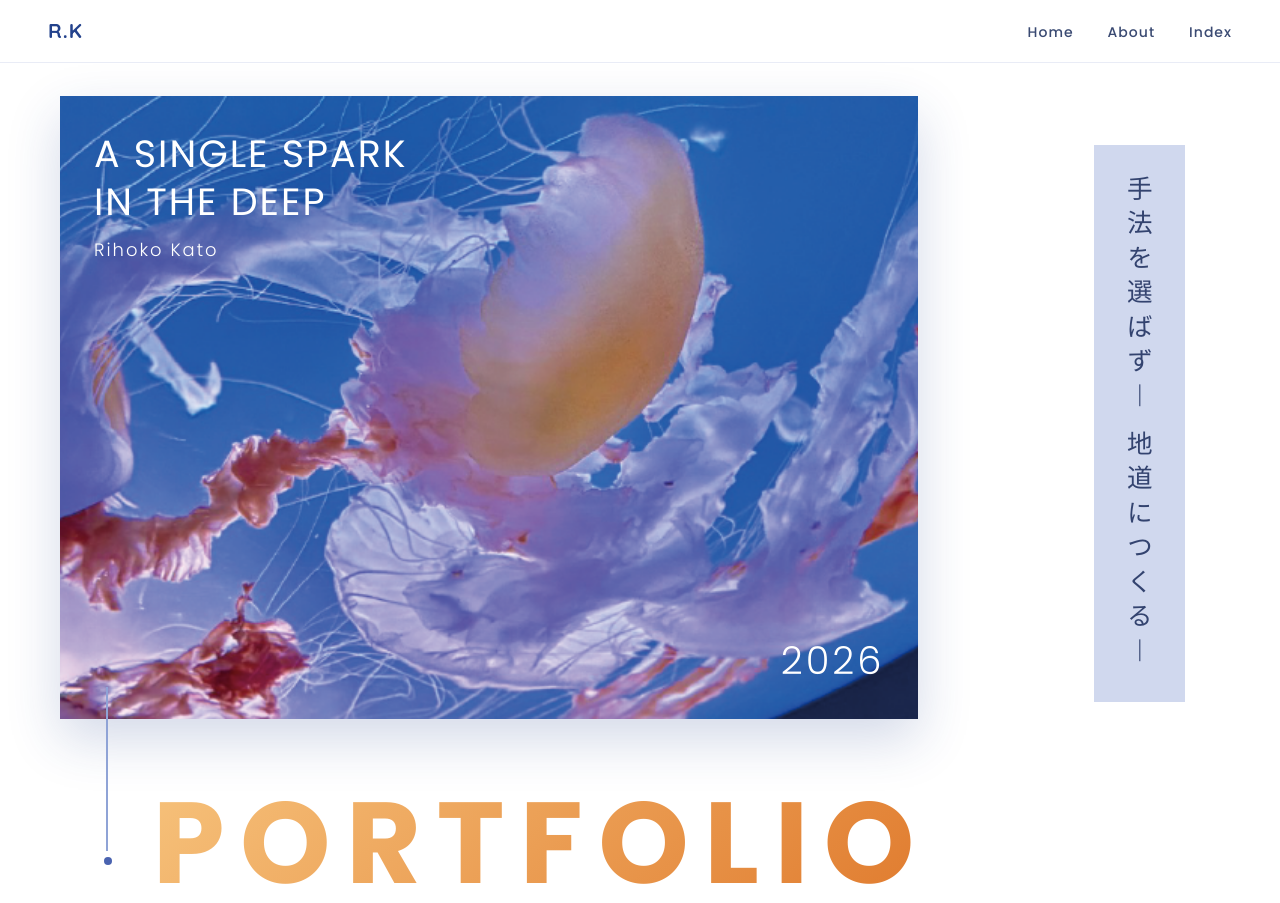
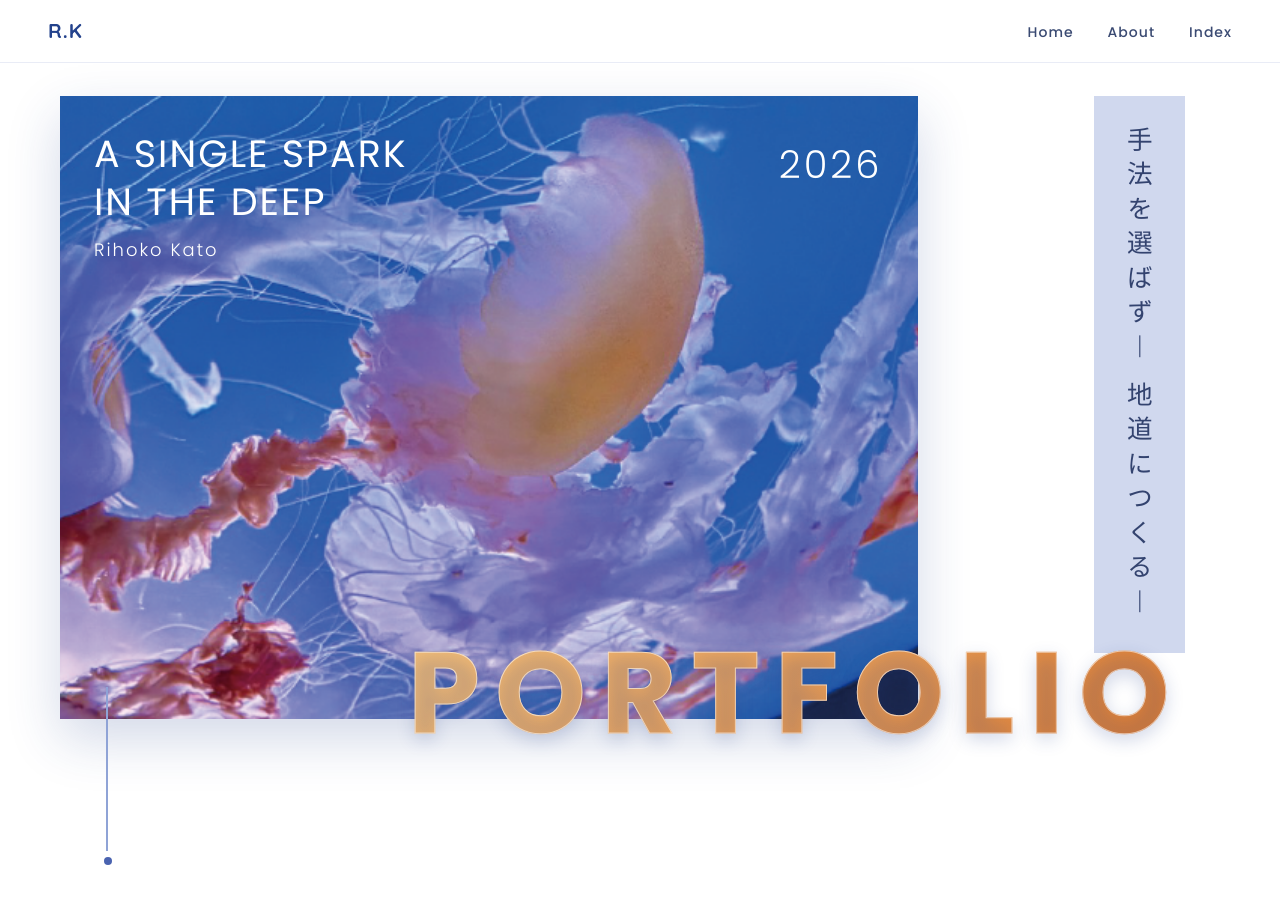
Before and after one commit to Rihoko-Kato/Portfolio2026, a plain HTML site: page index.html in a window 1280 px wide. Shown: the top 903 px of the page. Drawn offline with Linux system fonts and the light colour scheme.

Commit message:
位置変更

```diff
--- a/css/style.css
+++ b/css/style.css
@@ -79,6 +79,7 @@ section { scroll-margin-top: 70px; }
 .home__cover {
   position: absolute; top: 0; left: 0;
   width: 74%; height: 76%;
+  z-index: 1;
   box-shadow: 0 20px 50px rgba(35,66,140,.20);
 }
 .home__photo {
@@ -90,7 +91,7 @@ section { scroll-margin-top: 70px; }
     radial-gradient(90% 120% at 30% 70%, rgba(200,120,150,.45) 0%, rgba(200,120,150,0) 50%),
     linear-gradient(150deg, #2f52a8 0%, #3f66c4 50%, #5478d0 100%);*/
 }
-.home__caption { position: absolute; inset: 0; padding: clamp(18px, 3vw, 34px); color: #fff; }
+.home__caption { position: absolute; inset: 0; padding: clamp(18px, 3vw, 34px); color: #fff; z-index: 2; }
 .home__title {
   font-family: "Poppins", sans-serif; font-weight: 400;
   font-size: clamp(20px, 3vw, 38px); letter-spacing: 2px; line-height: 1.25;
@@ -118,15 +119,19 @@ section { scroll-margin-top: 70px; }
 
 /* PORTFOLIO ワードマーク */
 .home__wordmark {
-  position: absolute; left: 8%; bottom: 2%;
+  position: absolute; left: clamp(18px, 5vw, 72px); bottom: clamp(8px, 4vw, 44px);
   font-family: "Poppins", sans-serif; font-weight: 700;
   font-size: clamp(48px, 9vw, 128px); letter-spacing: clamp(4px, 1.2vw, 18px);
   line-height: 1;
   background: var(--grad-orange);
   -webkit-background-clip: text; background-clip: text; color: transparent;
+  -webkit-text-stroke: 1px rgba(255,255,255,.55);
+  text-shadow: 0 6px 18px rgba(35,66,140,.22);
+  z-index: 3;
 }
 .home__dots {
   position: absolute; left: 4%; bottom: 8%; width: 2px; height: 20%;
+  z-index: 3;
   border-left: 2px solid var(--blue-soft);
 }
 .home__dots::before {
@@ -297,9 +302,26 @@ section { scroll-margin-top: 70px; }
   .index__grid { grid-template-columns: 1fr; }
   .index__logo { order: -1; }
   .index__circle { width: min(60%, 320px); }
-  .home__wordmark { bottom: 2%; }
+  .home__wordmark { left: 8%; bottom: 2%; }
   .home__catch { font-size: 15px; }
 }
+
+@media (min-width: 861px) {
+  .home__wordmark {
+    left: 30%;
+    bottom: 22%;
+    transform: translateY(12%);
+  }
+  .home__catch {
+    top: 0;
+  }
+  .home__year {
+    top: clamp(20px, 3vw, 36px);
+    right: clamp(20px, 3vw, 36px);
+    bottom: auto;
+  }
+}
+
 @media (max-width: 560px) {
   .nav__menu { gap: 14px; }
   .skills { grid-template-columns: 1fr; }
```
